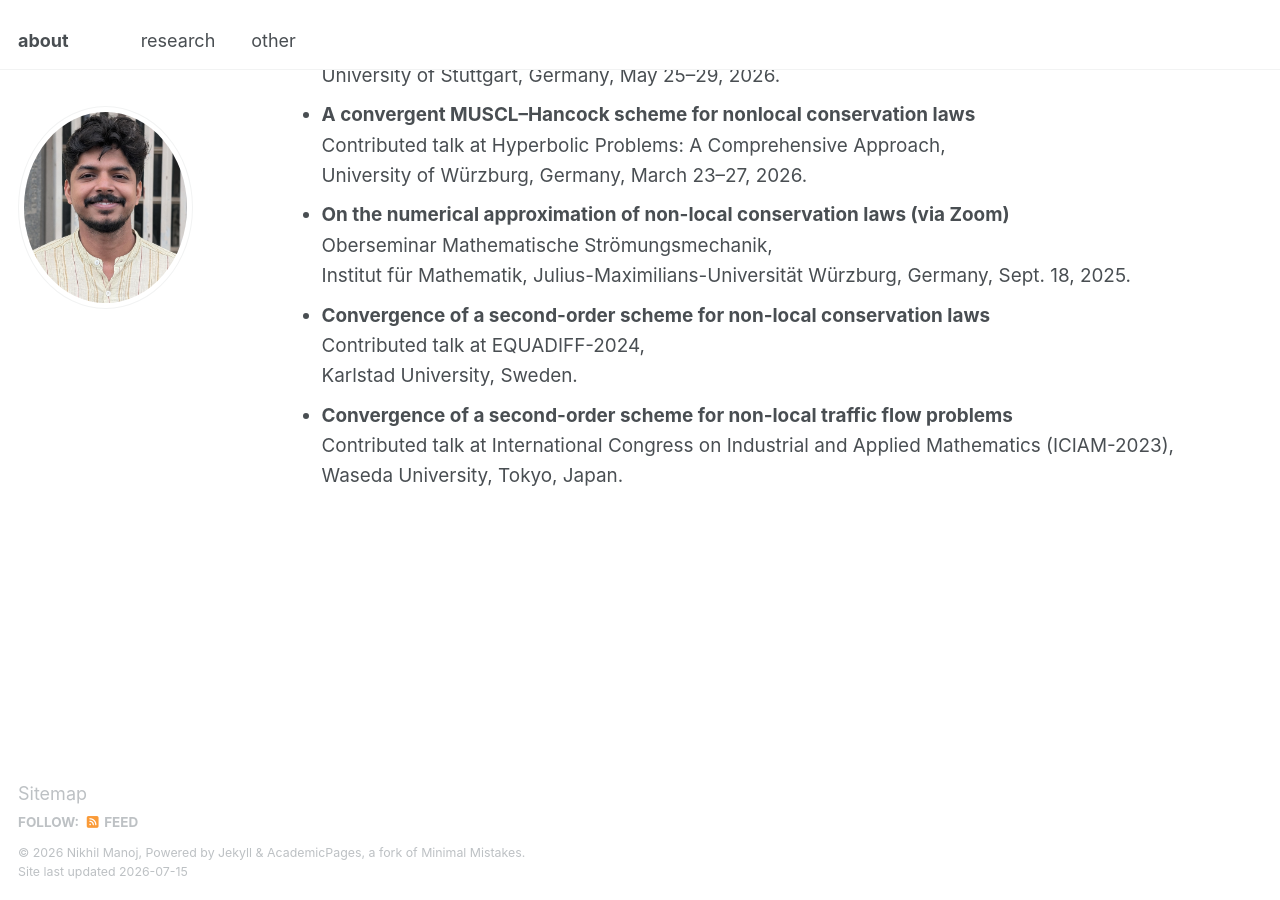
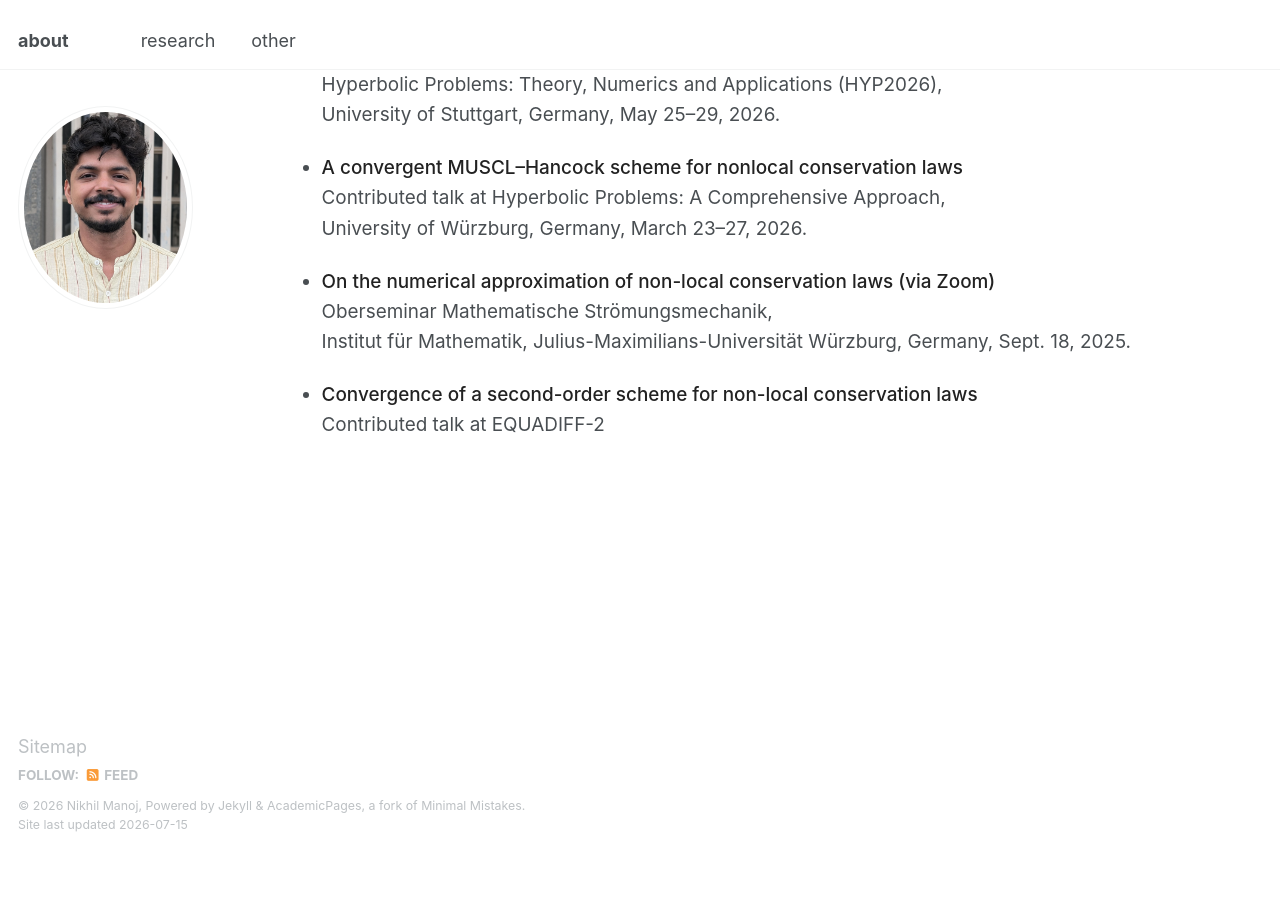
Before and after one commit to nikhil0597/nikhil0597.github.io, a Jekyll site: the page built from _pages/publications.html, in a window 1280 px wide and 900 px high, scrolled down 1003 px. Built offline with Jekyll 4.4.1, drawn with Linux system fonts in a browser that asks for light colours; after the commit the page ends 1855 px from its top, so only the background shows below that.

Commit message:
Update publications.html

```diff
--- a/_pages/publications.html
+++ b/_pages/publications.html
@@ -13,29 +12,29 @@ author_profile: true
 
 <ul style="line-height: 1.6; font-size: 1.05em;">
 
-  <li>
-    <strong>A convergent MUSCL-Hancock scheme for non-local conservation laws</strong><br>
+  <li style="margin-bottom: 1.2em;">
+    <span style="font-weight: 500; color: #222222;">A convergent MUSCL-Hancock scheme for non-local conservation laws</span><br>
     Nikhil Manoj, G.D. Veerappa Gowda and Sudarshan Kumar K.<br>
     (preprint, 2025).<br>
     <a href="https://arxiv.org/abs/2506.04176">arXiv:2506.04176</a>
   </li>
 
-  <li>
-    <strong>A positivity preserving second-order scheme for multi-dimensional system of non-local conservation laws</strong><br>
+  <li style="margin-bottom: 1.2em;">
+    <span style="font-weight: 500; color: #222222;">A positivity preserving second-order scheme for multi-dimensional system of non-local conservation laws</span><br>
      Nikhil Manoj, G.D. Veerappa Gowda, Sudarshan Kumar K.<br>
     <em>Zeitschrift für angewandte Mathematik und Physik</em> (2026).<br>
     <a href="https://link.springer.com/article/10.1007/s00033-026-02742-8">https://link.springer.com/article/10.1007/s00033-026-02742-8</a>
   </li>
 
-  <li>
-    <strong>Convergence analysis of a MUSCL-type central scheme for conservation laws with discontinuous flux</strong><br>
+  <li style="margin-bottom: 1.2em;">
+    <span style="font-weight: 500; color: #222222;">Convergence analysis of a MUSCL-type central scheme for conservation laws with discontinuous flux</span><br>
      Nikhil Manoj and Sudarshan Kumar K.<br>
     <em>IMA Journal of Numerical Analysis</em> (2025).<br>
     <a href="https://doi.org/10.1093/imanum/draf136">https://doi.org/10.1093/imanum/draf136</a>
   </li>
 
-  <li>
-    <strong>Convergence of a second-order scheme for non-local conservation laws</strong><br>
+  <li style="margin-bottom: 1.2em;">
+    <span style="font-weight: 500; color: #222222;">Convergence of a second-order scheme for non-local conservation laws</span><br>
      Nikhil Manoj, G.D. Veerappa Gowda and Sudarshan Kumar K.<br>
     <em>ESAIM: M2AN</em>, 57(6), 3439–3481 (2023).<br>
     <a href="https://www.esaim-m2an.org/articles/m2an/abs/2023/06/m2an230129/m2an230129.html">https://www.esaim-m2an.org/articles/m2an/abs/2023/06/m2an230129/m2an230129.html</a>
@@ -43,15 +42,14 @@ author_profile: true
 
 </ul>
 
-
 <h2 style="font-weight: 400; font-size: 1.3em; color: #4a4a4a; margin-top: 1.5em; border-bottom: none;">Thesis</h2>
 
 <ul style="line-height: 1.6; font-size: 1.05em;">
 
-  <li>
-    <strong> <a href="https://nikhil0597.github.io/files/thesis%20final_Nikhil%20Manoj.pdf">Numerical approximation of conservation laws with non-local
-and discontinuous fluxes </a> </strong><br>
-   Ph.D. thesis, (2025).<br>  </li>
+  <li style="margin-bottom: 1.2em;">
+    <a href="https://nikhil0597.github.io/files/thesis%20final_Nikhil%20Manoj.pdf" style="font-weight: 500;">Numerical approximation of conservation laws with non-local and discontinuous fluxes</a><br>
+   Ph.D. thesis, (2025).<br>
+  </li>
 
 </ul>
 
@@ -59,34 +57,24 @@ and discontinuous fluxes </a> </strong><br>
 
 <ul style="line-height: 1.6; font-size: 1.05em;">
 
-  <li>
-    <strong>A provably convergent MUSCL-type central scheme for conservation laws with discontinuous flux</strong><br>
+  <li style="margin-bottom: 1.2em;">
+    <span style="font-weight: 500; color: #222222;">A provably convergent MUSCL-type central scheme for conservation laws with discontinuous flux</span><br>
     Hyperbolic Problems: Theory, Numerics and Applications (HYP2026),<br>
     University of Stuttgart, Germany, May 25–29, 2026.
   </li>
 
-  <li>
-    <strong>A convergent MUSCL–Hancock scheme for nonlocal conservation laws</strong><br>
+  <li style="margin-bottom: 1.2em;">
+    <span style="font-weight: 500; color: #222222;">A convergent MUSCL–Hancock scheme for nonlocal conservation laws</span><br>
     Contributed talk at Hyperbolic Problems: A Comprehensive Approach,<br>
     University of Würzburg, Germany, March 23–27, 2026.
   </li>
 
-  <li>
-    <strong>On the numerical approximation of non-local conservation laws (via Zoom)</strong><br>
+  <li style="margin-bottom: 1.2em;">
+    <span style="font-weight: 500; color: #222222;">On the numerical approximation of non-local conservation laws (via Zoom)</span><br>
     Oberseminar Mathematische Strömungsmechanik,<br>
     Institut für Mathematik, Julius-Maximilians-Universität Würzburg, Germany, Sept. 18, 2025.
   </li>
 
-  <li>
-    <strong>Convergence of a second-order scheme for non-local conservation laws</strong><br>
-    Contributed talk at EQUADIFF-2024,<br>
-    Karlstad University, Sweden.
-  </li>
-
-  <li>
-    <strong>Convergence of a second-order scheme for non-local traffic flow problems</strong><br>
-    Contributed talk at International Congress on Industrial and Applied Mathematics (ICIAM-2023),<br>
-    Waseda University, Tokyo, Japan.
-  </li>
-
-</ul>
+  <li style="margin-bottom: 1.2em;">
+    <span style="font-weight: 500; color: #222222;">Convergence of a second-order scheme for non-local conservation laws</span><br>
+    Contributed talk at EQUADIFF-2
```
Also changed, not shown: other parts of _pages/publications.html (+0 -1 lines).
